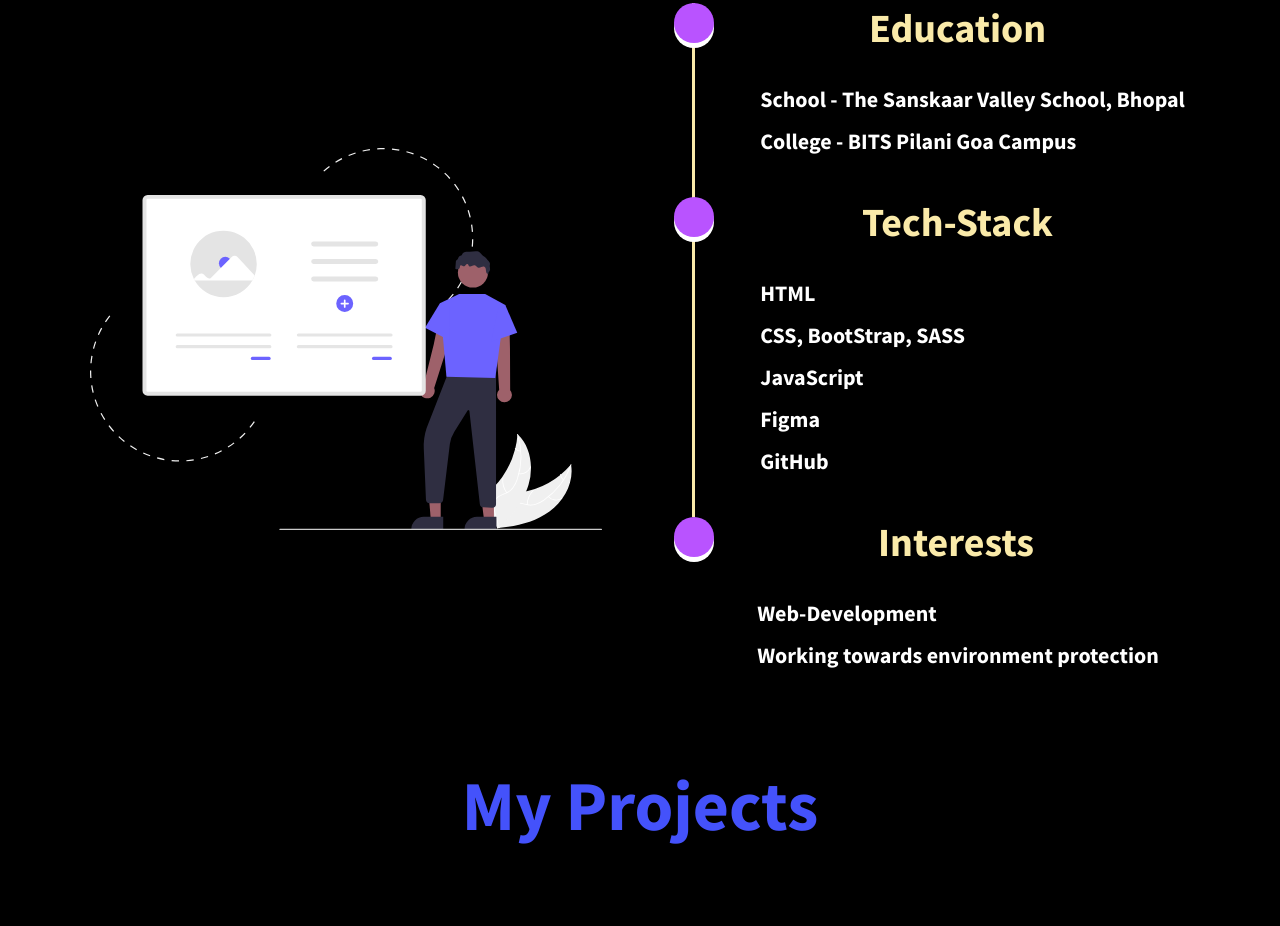
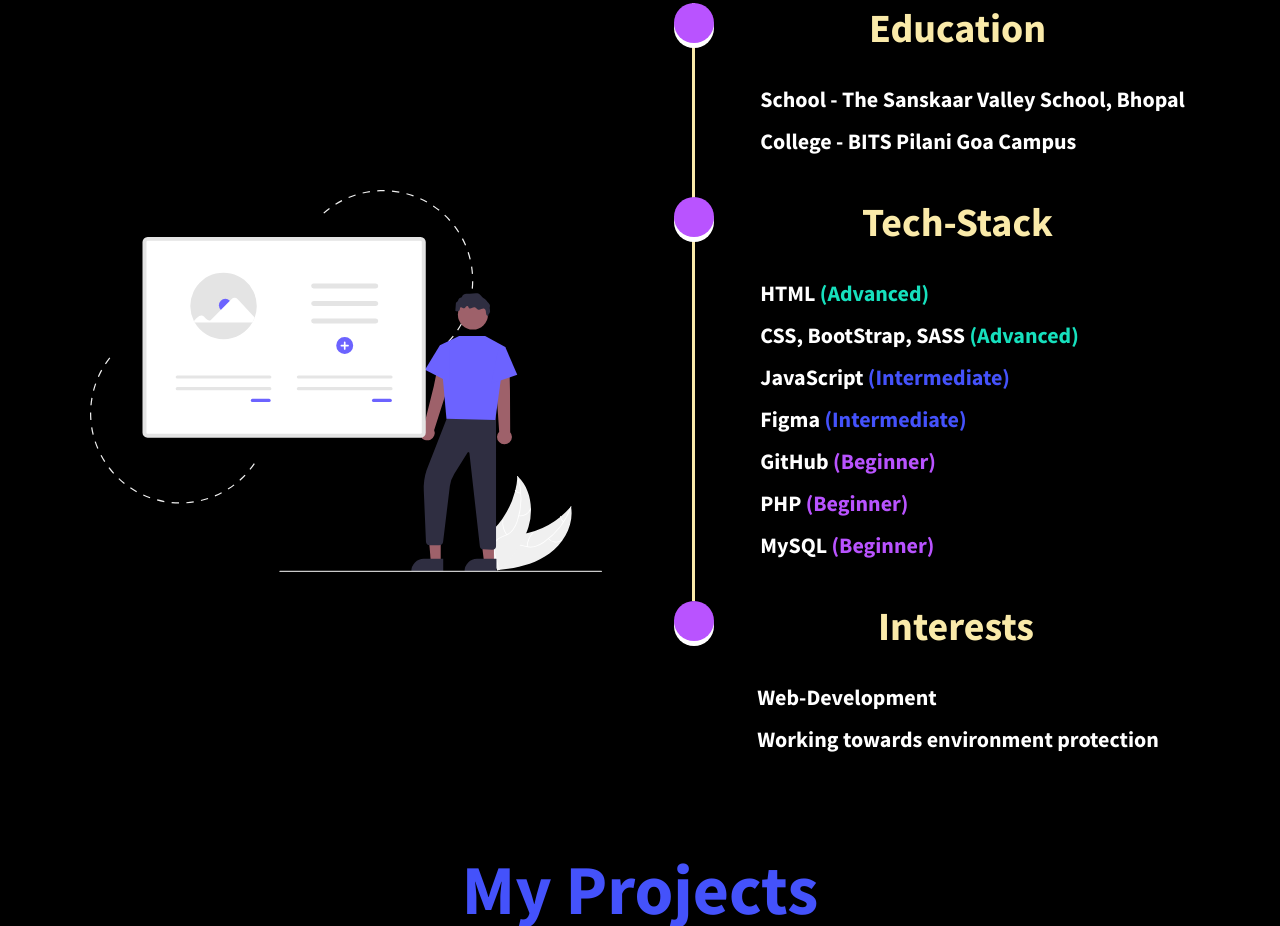
Before and after one commit to AYushgupta4387/My-Web-Portfolio, a website: page index.html in a window 1280 px wide. Shown: the part 915-1841 px from the top of the page. Drawn offline with Linux system fonts and the light colour scheme.

Commit message:
final changes

```diff
--- a/index.html
+++ b/index.html
@@ -79,11 +79,19 @@
                         </div>
                         <div class="cool-about-me__text-box">
                             <ul>
-                                <li class="cool-about-me__text">HTML</li>
-                                <li class="cool-about-me__text">CSS, BootStrap, SASS</li>
-                                <li class="cool-about-me__text">JavaScript</li>
-                                <li class="cool-about-me__text">Figma</li>
-                                <li class="cool-about-me__text">GitHub</li>
+                                <li class="cool-about-me__text">HTML <span class="cool-about-me__clr-advanced">(Advanced)</span></li>
+
+                                <li class="cool-about-me__text">CSS, BootStrap, SASS <span class="cool-about-me__clr-advanced">(Advanced)</span></li>
+
+                                <li class="cool-about-me__text">JavaScript <span class="cool-about-me__clr-intermediate">(Intermediate)</span></li>
+
+                                <li class="cool-about-me__text">Figma <span class="cool-about-me__clr-intermediate">(Intermediate)</span></li>
+
+                                <li class="cool-about-me__text">GitHub <span class="cool-about-me__clr-beginner">(Beginner)</span></li>
+
+                                <li class="cool-about-me__text">PHP <span class="cool-about-me__clr-beginner">(Beginner)</span></li>
+
+                                <li class="cool-about-me__text">MySQL <span class="cool-about-me__clr-beginner">(Beginner)</span></li>
 
                             </ul>
                         </div> <!-- /cool-about-me__text -->
@@ -150,6 +158,23 @@
                     </div>
                 </div>
 
+                <div class="my-projects__project">
+                    <div class="my-projects__image-container">
+                        <img src="images/project-image-3.svg" class="my-projects__image" alt="">
+                    </div>
+                    <div class="my-projects__text-container">
+                        <div class="u-text-center u-margin-bottom-medium">
+                            <h2 class="heading-secondary heading-secondary--my-projects">Metaversity (Design)</h2>
+                        </div>
+                        <p class="paragraph paragraph--my-projects">
+                            I made this design, along with 2 people, of a platform where a student can attend classes, play online games with friends, etc on a single platform. This design was our submission for "Designathon" by BlueLearn. We came second!
+                        </p>
+                        <div class="u-text-center u-margin-top-medium">
+                            <a href="https://www.figma.com/proto/puzyHNH0c72hNcAuKARv01/Metaversity?node-id=1%3A4&starting-point-node-id=1%3A4" target="_blank" class="btn btn--hg">Check it out!</a>
+                        </div>
+                    </div>
+                </div>
+
             </div> <!-- /my-projects__container -->
         </section>
 
--- a/sass/components/_cool-about-me.scss
+++ b/sass/components/_cool-about-me.scss
@@ -51,4 +51,16 @@
             margin: 2rem 0 0 2rem;
         }
     }
+
+    &__clr-advanced {
+        color: $clr-1;
+    }
+
+    &__clr-intermediate {
+        color: $clr-3;
+    }
+
+    &__clr-beginner {
+        color: $clr-2;
+    }
 }
```
Also changed, not shown: css/style.css, images/project-image-3.svg (added).
